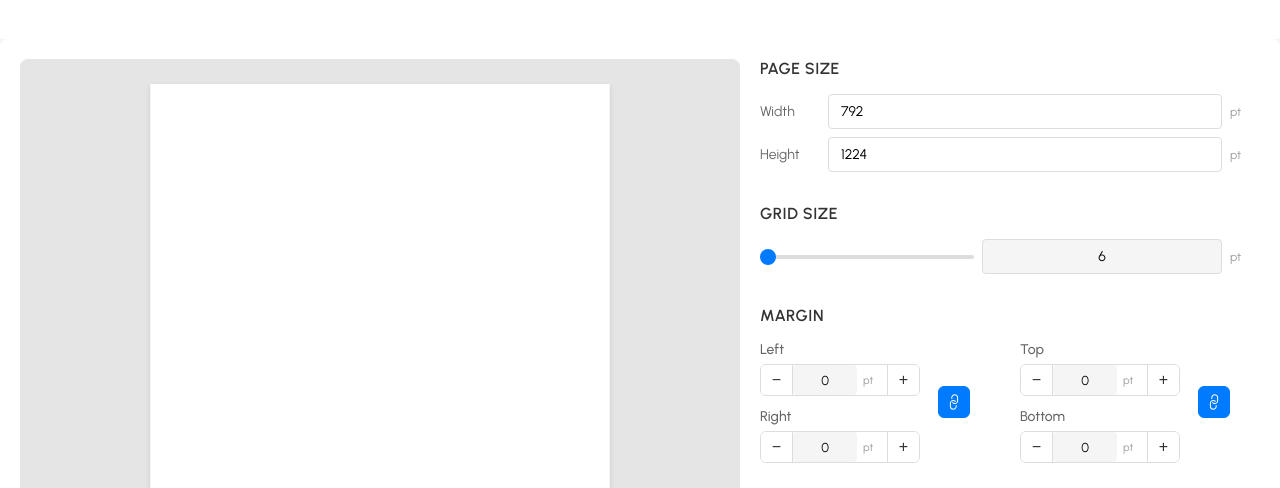
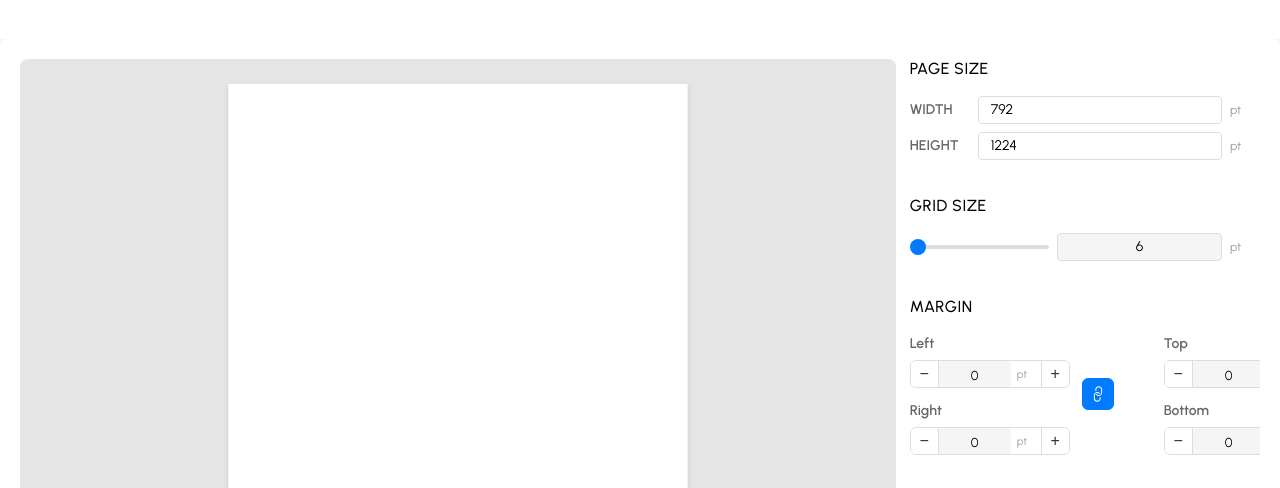
Before and after one commit to Ellqa/Gri-Designer, a plain HTML site: page index.html in a window 1280 px wide. Shown: the part 401-889 px from the top of the page. Drawn offline with Linux system fonts and the light colour scheme.

Commit message:
Add comprehensive README tutorial and adjust layout to 5:2 ratio
- Add detailed README.md explaining how Gri-Designer works
- Document the mathematical precision of integer-based grid divisions
- Include future development roadmap
- Adjust canvas-to-control-panel ratio from 4:3 to 5:2
- Update design tokens with gutter variable (14px)
- Apply Figma design specifications to typography

```diff
--- a/index.html
+++ b/index.html
@@ -6,6 +6,28 @@
     <title>Gri-Designer</title>
     <link href="https://fonts.googleapis.com/css2?family=Urbanist:wght@100;200;300;400;500;600;700;800;900&display=swap" rel="stylesheet">
     <style>
+        /* Design Tokens - 基于 Figma 设计规范 */
+        :root {
+            /* Typography - Font Sizes (Figma pt → Web px, 视觉校准) */
+            --font-size-section-title: 16px;  /* Figma 20pt → 22px */
+            --font-size-label: 14px;          /* Figma 16pt → 17px */
+
+            /* Typography - Line Heights */
+            --line-height-title: 1.3;
+            --line-height-body: 1.5;
+
+            /* Typography - Font Weights */
+            --font-weight-medium: 500;        /* Urbanist Medium */
+            --font-weight-semibold: 600;      /* Urbanist SemiBold */
+
+            /* Spacing */
+            --spacing-section: 36px;          /* Figma 34pt → 36px (区块间距) */
+            --gutter: 14px;                   /* Canvas 和 Control Panel 之间的间隙 */
+
+            /* Control Heights */
+            --control-height: 28px;           /* Figma 24pt → 28px (输入框高度) */
+        }
+
         * {
             margin: 0;
             padding: 0;
@@ -243,7 +265,7 @@
         /* 主内容区域 */
         .main-content {
             display: flex;
-            gap: 20px;
+            gap: var(--gutter);
             height: 100vh;
             margin: 0;
             padding: 15pt 20px 15pt 20px;
@@ -260,7 +282,7 @@
 
         /* 左侧画布区域 */
         .canvas-area {
-            flex: 1;
+            flex: 5;
             background: #e5e5e5;
             border-radius: 8px;
             position: relative;
@@ -367,19 +389,19 @@
 
         /* 右侧控制面板 */
         .control-panel {
-            width: 500px;
-            flex-shrink: 0;
+            flex: 2;
             overflow-y: auto;
         }
 
         .section {
-            margin-bottom: 32px;
+            margin-bottom: var(--spacing-section);
         }
 
         .section-title {
-            font-size: 16px;
-            font-weight: 600;
-            color: #333;
+            font-size: var(--font-size-section-title);
+            font-weight: var(--font-weight-medium);
+            line-height: var(--line-height-title);
+            color: #000000;
             margin-bottom: 16px;
             text-transform: uppercase;
             letter-spacing: 0.5px;
@@ -398,7 +420,9 @@
         }
 
         .label {
-            font-size: 14px;
+            font-size: var(--font-size-label);
+            font-weight: var(--font-weight-semibold);
+            line-height: var(--line-height-body);
             color: #666;
             min-width: 60px;
             transition: color 0.3s ease;
@@ -406,10 +430,12 @@
 
         .input {
             flex: 1;
-            padding: 8px 12px;
+            height: var(--control-height);
+            padding: 0 12px;
             border: 1px solid #ddd;
             border-radius: 4px;
             font-size: 14px;
+            line-height: var(--line-height-body);
             font-family: 'Urbanist', sans-serif;
             transition: background-color 0.3s ease, border-color 0.3s ease, color 0.3s ease;
         }
@@ -503,9 +529,10 @@
         }
 
         .margin-control .label {
-            font-size: 14px;
+            font-size: var(--font-size-label);
+            font-weight: var(--font-weight-semibold);
+            line-height: var(--line-height-body);
             color: #666;
-            font-weight: 500;
             transition: color 0.3s ease;
         }
 
@@ -516,7 +543,7 @@
         .stepper {
             display: flex;
             align-items: stretch;
-            height: 32px;
+            height: var(--control-height);
             border: 1px solid #ddd;
             border-radius: 6px;
             overflow: hidden;
@@ -525,7 +552,7 @@
         }
 
         .stepper-btn {
-            flex: 0 0 32px;
+            flex: 0 0 var(--control-height);
             border: none;
             background: white;
             cursor: pointer;
@@ -835,12 +862,12 @@
                     <div class="section">
                         <div class="section-title">Page Size</div>
                         <div class="input-row">
-                            <span class="label">Width</span>
+                            <span class="label">WIDTH</span>
                             <input type="number" class="input" id="pageWidth" value="792" min="50" max="2000" step="1">
                             <span class="unit">pt</span>
                         </div>
                         <div class="input-row">
-                            <span class="label">Height</span>
+                            <span class="label">HEIGHT</span>
                             <input type="number" class="input" id="pageHeight" value="1224" min="50" max="2000" step="1">
                             <span class="unit">pt</span>
                         </div>
```
Also changed, not shown: 1 other file.
